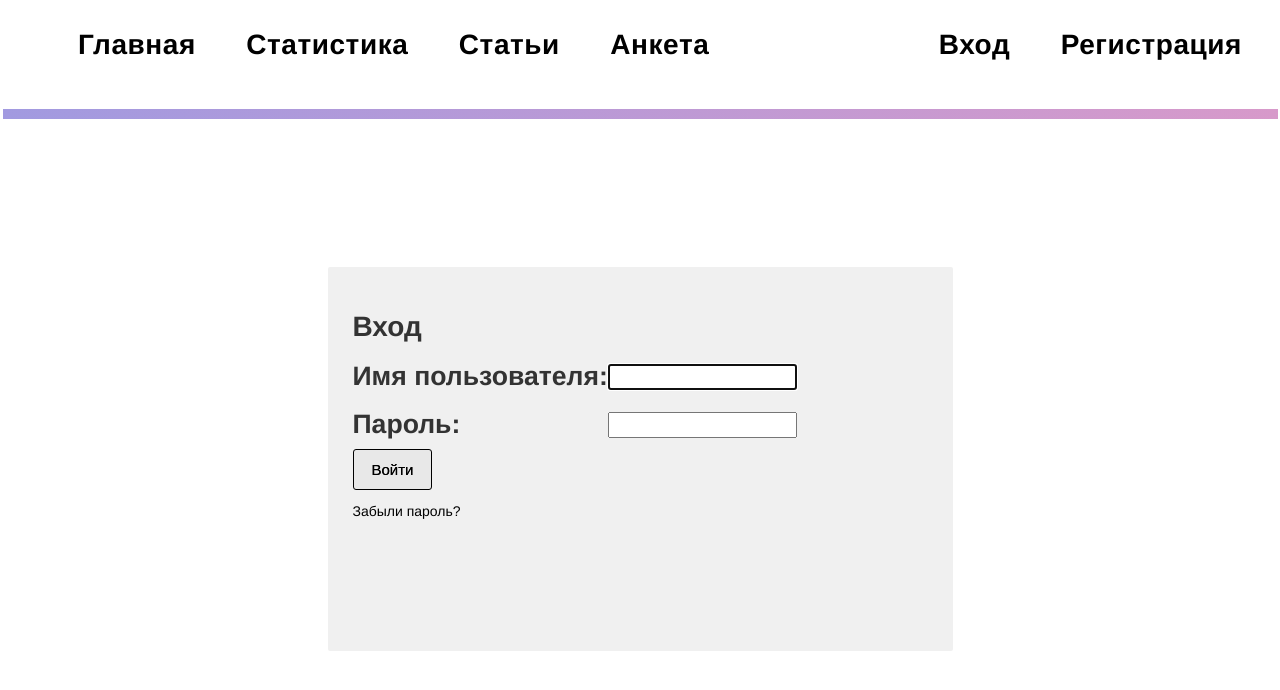
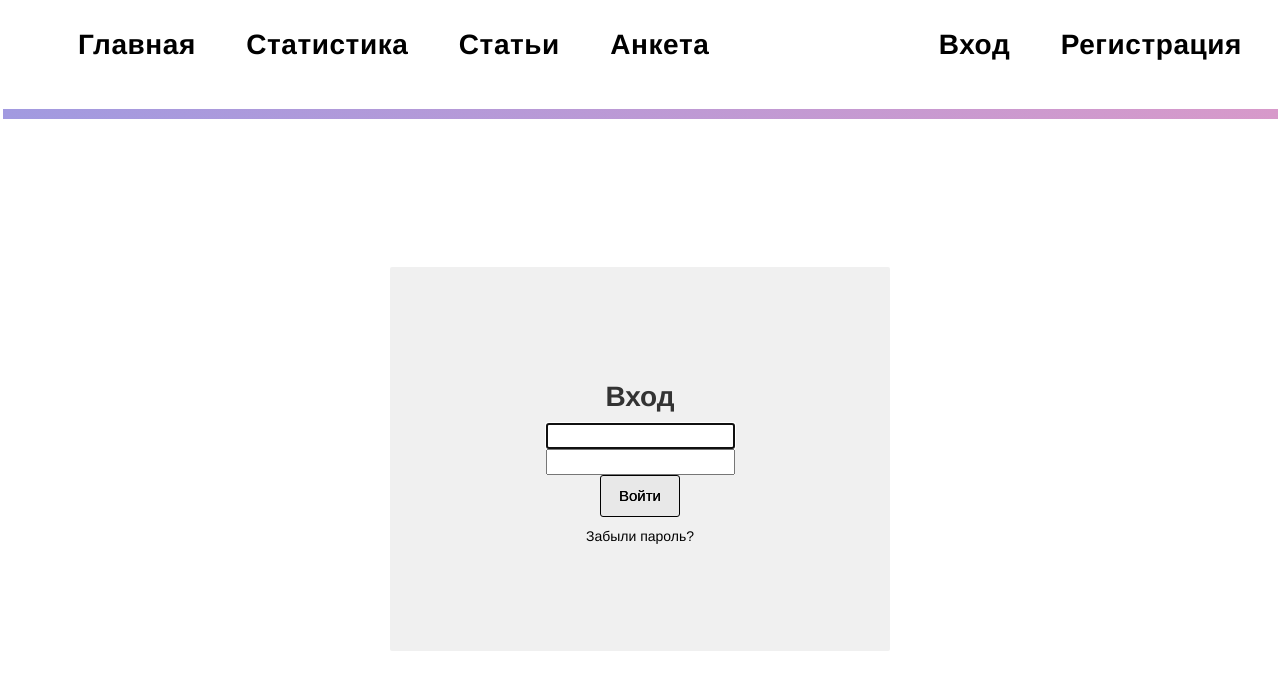
Before and after one commit to Moria-Mel/Caffeine, a Django app: page /accounts/login/ in a window 1280 px wide. Shown: the top 690 px of the page. Run offline with Django 3.2, Linux system fonts and the light colour scheme; some libraries are stand-ins or nearby versions.

Commit message:
login upd

```diff
--- a/caffeine/catalog/static/css/styles.css
+++ b/caffeine/catalog/static/css/styles.css
@@ -267,7 +267,10 @@ hr {
 }
 
 .reg_cont {
-    width: 50%;
+    display: flex;
+    justify-content: space-around;
+    flex-direction: column;
+    width: 40%;
     height: 60%;
     margin-top: auto;
     margin-bottom: auto;
@@ -280,7 +283,13 @@ hr {
     flex-direction: row;
     width: 100%;
     height: 80vh;
+}
 
+.small_reg_cont {
+    display: flex;
+    justify-content: center;
+    text-align: center;
+    flex-direction: column;
 }
 
 /*naming*/
--- a/caffeine/templates/registration/login.html
+++ b/caffeine/templates/registration/login.html
@@ -5,6 +5,7 @@
 
 <div class="main_reg_cont">
 <div class="style reg_cont">
+  <div class="small_reg_cont">
   <h2 class="letters_sb">Вход</h2>
 {% if form.errors %}
   <p>Что-то не так!</p>
@@ -14,19 +15,14 @@
 <form method="post" action="{% url 'login' %}">
 {% csrf_token %}
 
-<table>
 
-<tr class="r">
-  <td><b class="body_class">Имя пользователя:</b></td>
-  <td>{{ form.username }}</td>
-</tr>
+  <!-- <b class="body_class">Имя пользователя:</b> -->
+  {{ form.username }}
+  <br>
+  <!-- <b class="body_class">Пароль:</b> -->
+  {{ form.password }}
 
-<tr>
-  <td><b class="body_class">Пароль:</b></td>
-  <td>{{ form.password }}</td>
-</tr>
-</table>
-
+  <br>
 <input class="testbutton" type="submit" value="Войти" />
 <input type="hidden" name="next" value="{{ next }}" />
 
@@ -35,4 +31,5 @@
 <p class="k"><a class="name" href="{% url 'password_reset' %}">Забыли пароль?</a></p>
   </div>
   </div>
+  </div>
 {% endblock %}
```
